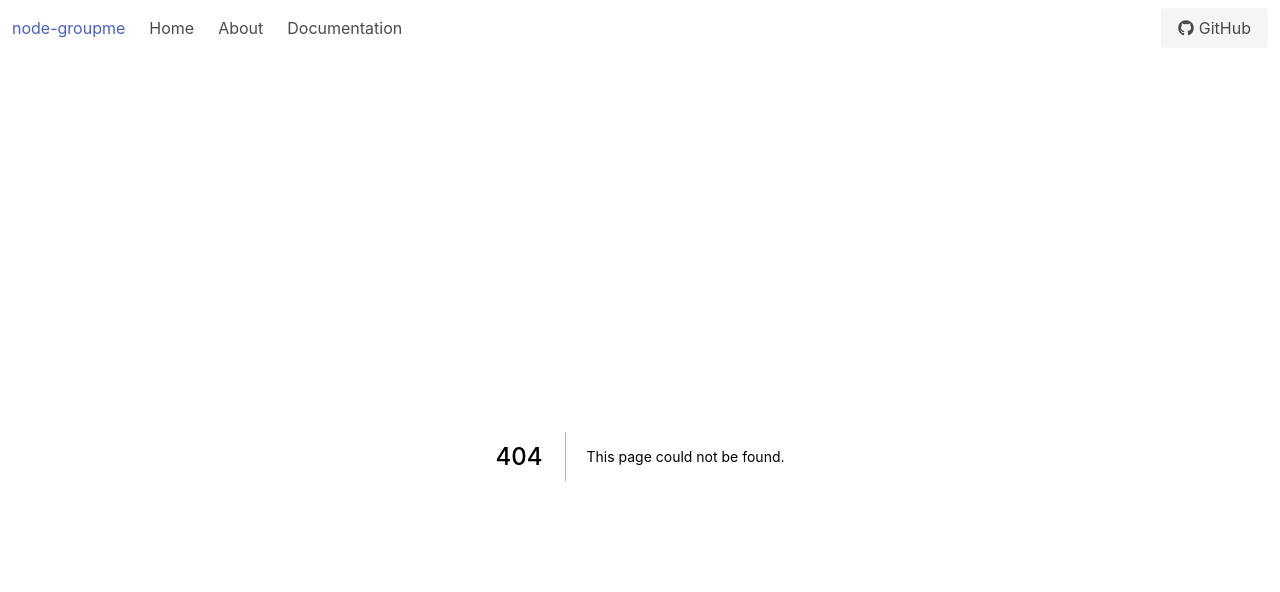
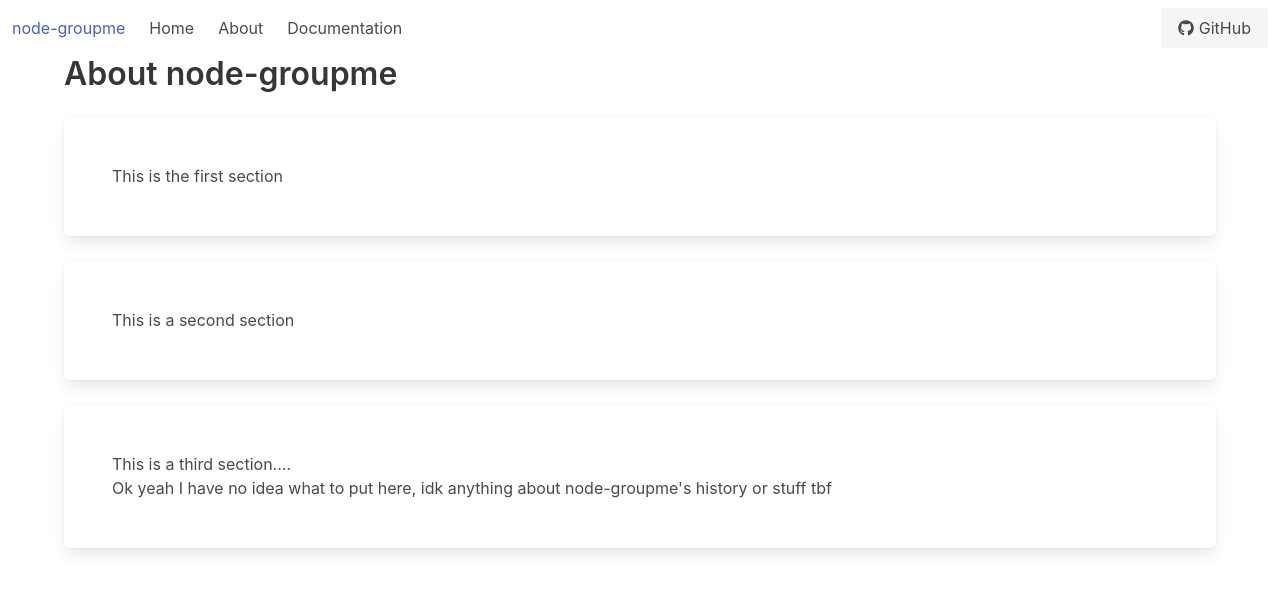
Before and after one commit to groupme-js/newdocs, a Next.js app: page /about in a window 1280 px wide. Before the commit this address had no page. Shown: the top 592 px of the page. Built offline with nearby package versions, Linux system fonts and the light colour scheme.

Commit message:
add about

```diff
--- /dev/null
+++ b/pages/about.js
@@ -0,0 +1,24 @@
+import Head from "next/head"
+
+export default function About() {
+    return (
+        <div>
+            <Head>
+                <title>About | node-groupme</title>
+            </Head>
+            <div className="container">
+                <h1 className="title">About node-groupme</h1>
+                <div className="section box">
+                    <p>This is the first section</p>
+                </div>
+                <div className="section box">
+                    <p>This is a second section</p>
+                </div>
+                <div className="section box">
+                    <p>This is a third section....</p>
+                    <p>Ok yeah I have no idea what to put here, idk anything about node-groupme's history or stuff tbf</p>
+                </div>
+            </div>
+        </div>
+    )
+}
```
